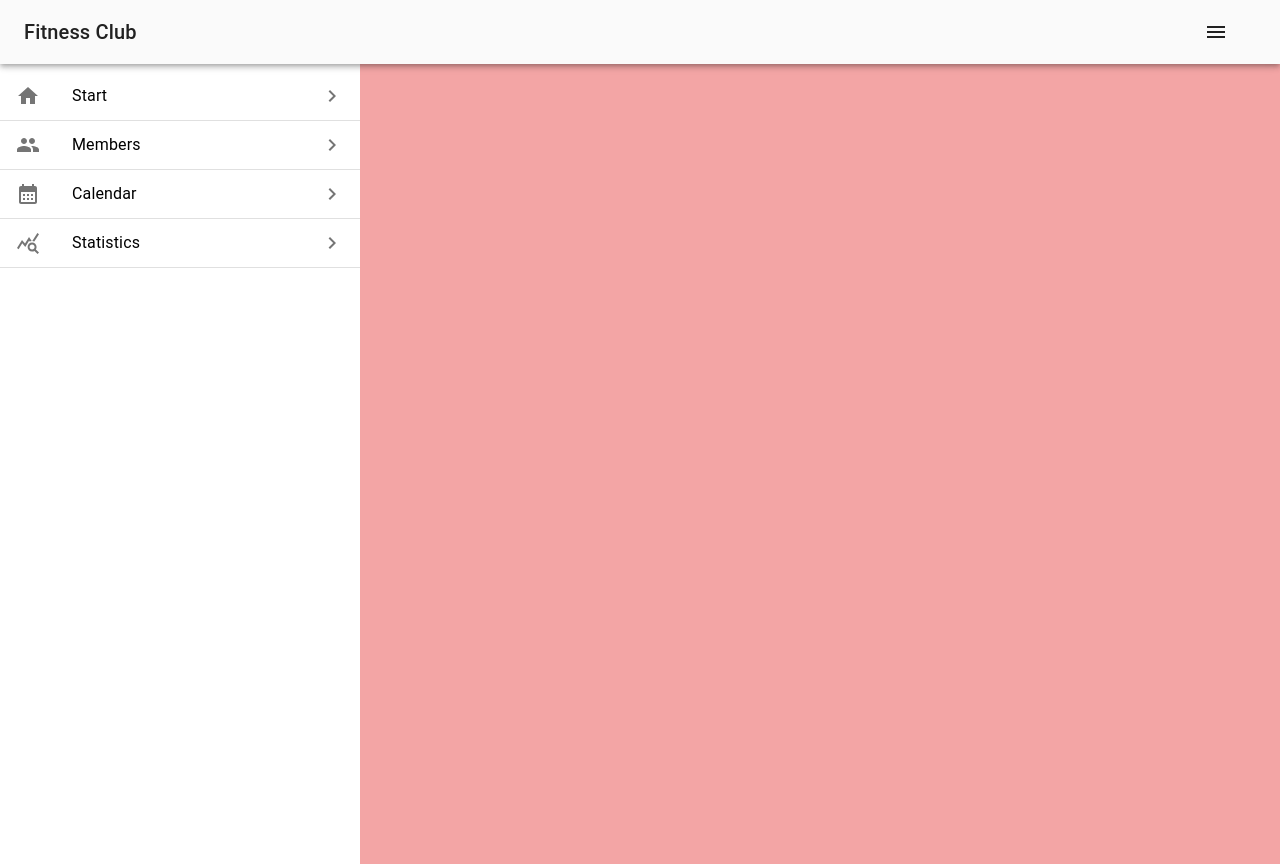
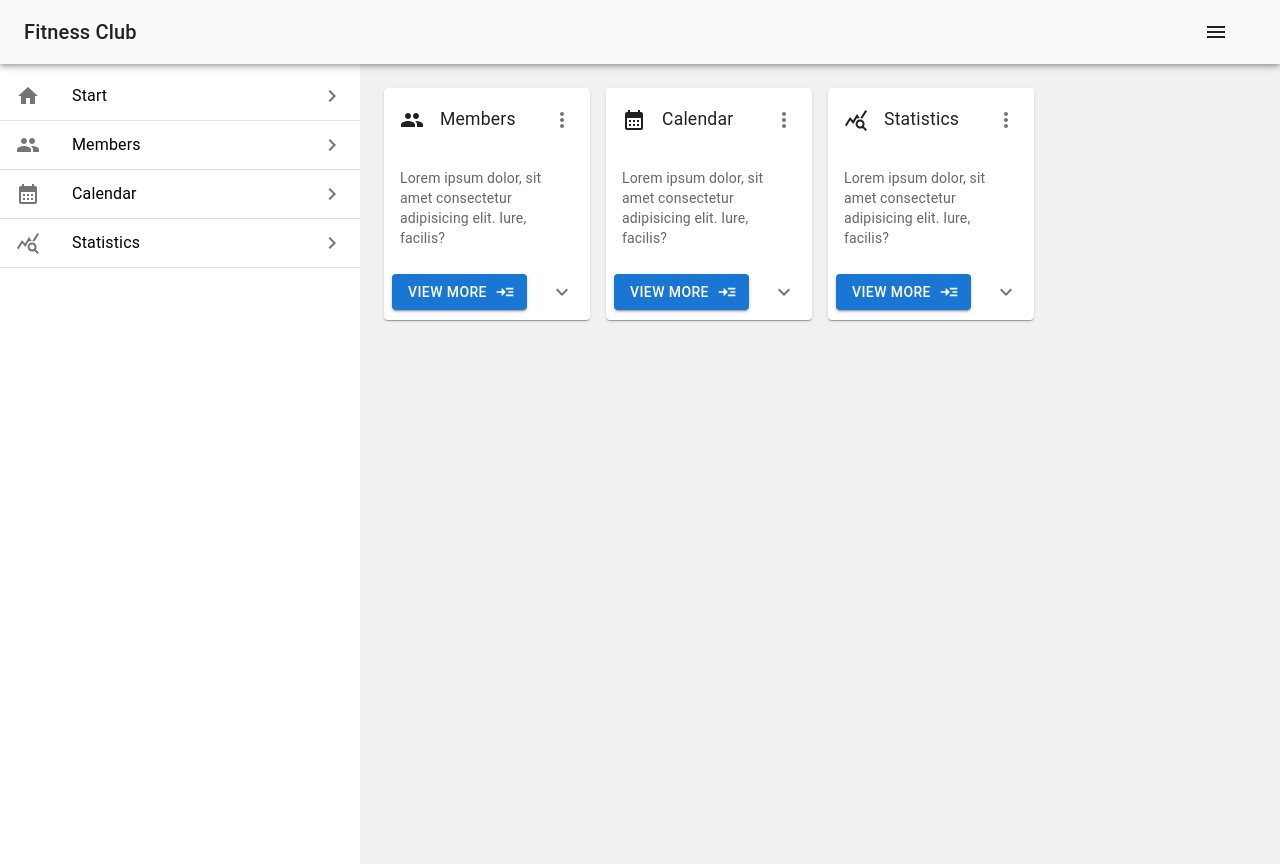
Before and after one commit to kubajot90/Fitness-Club-ERP, a React (Create React App) app: page / in a window 1280 px wide. Built offline with nearby package versions, Linux system fonts and the light colour scheme.

Commit message:
Add StartCards

```diff
--- a/src/components/main/Main.tsx
+++ b/src/components/main/Main.tsx
@@ -7,7 +7,7 @@ const Main = () => {
     <Container
       disableGutters
       maxWidth={false}
-      sx={{ display: "flex", width: 1, height: "100vh" }}
+      sx={{ display: "flex", width: 1 }}
     >
       <SideMenu />
       <PreviewArea />
--- a/src/components/main/PreviewArea.tsx
+++ b/src/components/main/PreviewArea.tsx
@@ -1,5 +1,5 @@
 import { Route, Routes } from "react-router-dom";
-import Box from "@mui/material/Box";
+import Container from "@mui/material/Container";
 import Start from "./categories/start/Start";
 import Calendar from "./categories/calendar/Calendar";
 import Members from "./categories/members/Members";
@@ -7,10 +7,11 @@ import Statistics from "./categories/statistics/Statistics";
 
 const PreviewArea = () => {
   return (
-    <Box
+    <Container
       sx={{
+        minHeight: "100vh",
         width: 1,
-        height: 1,
+        padding: 3,
         backgroundColor: " rgb(241, 241, 241)",
       }}
     >
@@ -20,7 +21,7 @@ const PreviewArea = () => {
         <Route path="/calendar" element={<Calendar />} />
         <Route path="/statistics" element={<Statistics />} />
       </Routes>
-    </Box>
+    </Container>
   );
 };
 export default PreviewArea;
--- a/src/components/main/categories/start/Start.tsx
+++ b/src/components/main/categories/start/Start.tsx
@@ -1,14 +1,36 @@
+import StartCard from "./StartCard";
 import Box from "@mui/material/Box";
+import Container from "@mui/material/Container";
+import Grid from "@mui/material/Grid";
+import PeopleIcon from "@mui/icons-material/People";
+import CalendarMonthIcon from "@mui/icons-material/CalendarMonth";
+import QueryStatsIcon from "@mui/icons-material/QueryStats";
 
 const Start = () => {
   return (
-    <Box
-      sx={{
-        width: 1,
-        height: 1,
-        backgroundColor: " rgb(243, 165, 165)",
-      }}
-    ></Box>
+    <Grid container spacing={2}>
+      <Grid item xs={3}>
+        <StartCard
+          avatar={<PeopleIcon />}
+          title={"Members"}
+          path={"/members"}
+        />
+      </Grid>
+      <Grid item xs={3}>
+        <StartCard
+          avatar={<CalendarMonthIcon />}
+          title={"Calendar"}
+          path={"/calendar"}
+        />
+      </Grid>
+      <Grid item xs={3}>
+        <StartCard
+          avatar={<QueryStatsIcon />}
+          title={"Statistics"}
+          path={"/statistics"}
+        />
+      </Grid>
+    </Grid>
   );
 };
 export default Start;
--- /dev/null
+++ b/src/components/main/categories/start/StartCard.tsx
@@ -0,0 +1,99 @@
+import * as React from "react";
+import { styled } from "@mui/material/styles";
+import Card from "@mui/material/Card";
+import CardHeader from "@mui/material/CardHeader";
+import CardContent from "@mui/material/CardContent";
+import CardActions from "@mui/material/CardActions";
+import Collapse from "@mui/material/Collapse";
+import IconButton, { IconButtonProps } from "@mui/material/IconButton";
+import Typography from "@mui/material/Typography";
+import Button from "@mui/material/Button";
+import ReadMoreIcon from "@mui/icons-material/ReadMore";
+import ExpandMoreIcon from "@mui/icons-material/ExpandMore";
+import MoreVertIcon from "@mui/icons-material/MoreVert";
+
+import useSetPath from "../../../../hooks/useSetPath";
+
+interface ExpandMoreProps extends IconButtonProps {
+  expand: boolean;
+}
+
+const ExpandMore = styled((props: ExpandMoreProps) => {
+  const { expand, ...other } = props;
+  return <IconButton {...other} />;
+})(({ theme, expand }) => ({
+  transform: !expand ? "rotate(0deg)" : "rotate(180deg)",
+  marginLeft: "auto",
+  transition: theme.transitions.create("transform", {
+    duration: theme.transitions.duration.shortest,
+  }),
+}));
+
+export default function StartCard({
+  avatar,
+  title,
+  path,
+}: {
+  avatar: React.ReactNode;
+  title: string;
+  path: string;
+}) {
+  const setPath = useSetPath();
+  const [expanded, setExpanded] = React.useState(false);
+
+  const handleExpandClick = () => {
+    setExpanded(!expanded);
+  };
+
+  return (
+    <Card sx={{ maxWidth: 345 }}>
+      <CardHeader
+        avatar={avatar}
+        action={
+          <IconButton aria-label="settings">
+            <MoreVertIcon />
+          </IconButton>
+        }
+        titleTypographyProps={{ fontSize: "1.1rem" }}
+        title={title}
+        // subheader="September 14, 2016"
+      />
+
+      <CardContent>
+        <Typography variant="body2" color="text.secondary">
+          Lorem ipsum dolor, sit amet consectetur adipisicing elit. Iure,
+          facilis?
+        </Typography>
+      </CardContent>
+      <CardActions disableSpacing>
+        <Button
+          onClick={() => setPath(path)}
+          variant="contained"
+          endIcon={<ReadMoreIcon />}
+        >
+          View more
+        </Button>
+        <ExpandMore
+          expand={expanded}
+          onClick={handleExpandClick}
+          aria-expanded={expanded}
+          aria-label="show more"
+        >
+          <ExpandMoreIcon />
+        </ExpandMore>
+      </CardActions>
+      <Collapse in={expanded} timeout="auto" unmountOnExit>
+        <CardContent>
+          <Typography sx={{ fontWeight: 700 }} paragraph>
+            Lorem ipsum:
+          </Typography>
+          <Typography paragraph>Lorem ipsum dolor sit amet.</Typography>
+          <Typography paragraph>
+            Lorem ipsum dolor, sit amet consectetur adipisicing elit. Velit,
+            praesentium?
+          </Typography>
+        </CardContent>
+      </Collapse>
+    </Card>
+  );
+}
--- a/src/components/sideMenu/SideMenu.tsx
+++ b/src/components/sideMenu/SideMenu.tsx
@@ -1,5 +1,6 @@
 import * as React from "react";
-import { useNavigate } from "react-router-dom";
+// import { useNavigate } from "react-router-dom";
+import useSetPath from "../../hooks/useSetPath";
 
 import Box from "@mui/material/Box";
 import List from "@mui/material/List";
@@ -15,22 +16,14 @@ import QueryStatsIcon from "@mui/icons-material/QueryStats";
 import ArrowIcon from "./ArrowIcon";
 
 const SideMenu = () => {
-  const navigate = useNavigate();
-
-  const setPath = (
-    event: React.MouseEvent<HTMLDivElement, MouseEvent>,
-    path: string
-  ) => {
-    navigate(path);
-    window.scrollTo(0, 0);
-  };
+  const setPath = useSetPath();
 
   return (
     <Box sx={{ width: "100%", maxWidth: 360 }}>
       <nav aria-label="main mailbox folders">
         <List>
           <ListItem disablePadding>
-            <ListItemButton onClick={(e) => setPath(e, "/")}>
+            <ListItemButton onClick={() => setPath("/")}>
               <ListItemIcon>
                 <HomeIcon />
               </ListItemIcon>
@@ -40,7 +33,7 @@ const SideMenu = () => {
           </ListItem>
           <Divider />
           <ListItem disablePadding>
-            <ListItemButton onClick={(e) => setPath(e, "members")}>
+            <ListItemButton onClick={() => setPath("members")}>
               <ListItemIcon>
                 <PeopleIcon />
               </ListItemIcon>
@@ -50,7 +43,7 @@ const SideMenu = () => {
           </ListItem>
           <Divider />
           <ListItem disablePadding>
-            <ListItemButton onClick={(e) => setPath(e, "calendar")}>
+            <ListItemButton onClick={() => setPath("calendar")}>
               <ListItemIcon>
                 <CalendarMonthIcon />
               </ListItemIcon>
@@ -60,7 +53,7 @@ const SideMenu = () => {
           </ListItem>
           <Divider />
           <ListItem disablePadding>
-            <ListItemButton onClick={(e) => setPath(e, "statistics")}>
+            <ListItemButton onClick={() => setPath("statistics")}>
               <ListItemIcon>
                 <QueryStatsIcon />
               </ListItemIcon>
--- /dev/null
+++ b/src/hooks/useSetPath.tsx
@@ -0,0 +1,13 @@
+import { useNavigate } from "react-router-dom";
+
+const useSetPath = () => {
+  const navigate = useNavigate();
+
+  const setPath = (path: string) => {
+    navigate(path);
+    window.scrollTo(0, 0);
+  };
+
+  return setPath;
+};
+export default useSetPath;
```
